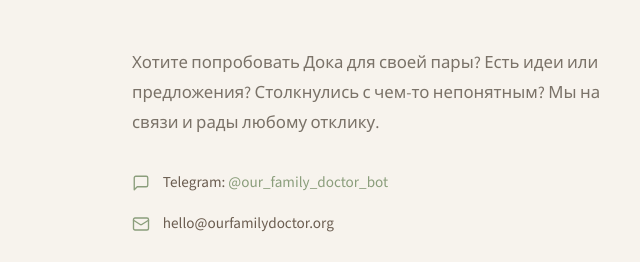
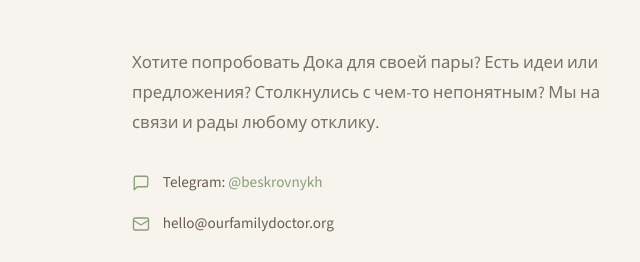
Before and after one commit to beskrovnykh/ourfamilydoctor, a plain HTML site: page index.html in a window 1280 px wide. Shown: the part 3751-4013 px from the top of the page, 0-640 px from the left. Drawn offline with nearby package versions, Linux system fonts and the light colour scheme.

Commit message:
contact: @our_family_doctor_bot → @beskrovnykh в секции контактов
Ссылки на бота в hero и platforms оставлены — это точки входа к Доку.
В контактах теперь личный telegram для обратной связи.

```diff
--- a/index.html
+++ b/index.html
@@ -940,7 +940,7 @@ section {
         </p>
         <div class="contact-detail">
           <svg viewBox="0 0 24 24" fill="none" stroke="currentColor" stroke-width="1.8" stroke-linecap="round" stroke-linejoin="round"><path d="M21 15a2 2 0 0 1-2 2H7l-4 4V5a2 2 0 0 1 2-2h14a2 2 0 0 1 2 2z"/></svg>
-          <span>Telegram: <a href="https://t.me/our_family_doctor_bot" style="color:var(--sage);text-decoration:none">@our_family_doctor_bot</a></span>
+          <span>Telegram: <a href="https://t.me/beskrovnykh" style="color:var(--sage);text-decoration:none">@beskrovnykh</a></span>
         </div>
         <div class="contact-detail">
           <svg viewBox="0 0 24 24" fill="none" stroke="currentColor" stroke-width="1.8" stroke-linecap="round" stroke-linejoin="round"><rect width="20" height="16" x="2" y="4" rx="2"/><path d="m22 7-8.97 5.7a1.94 1.94 0 0 1-2.06 0L2 7"/></svg>
```
